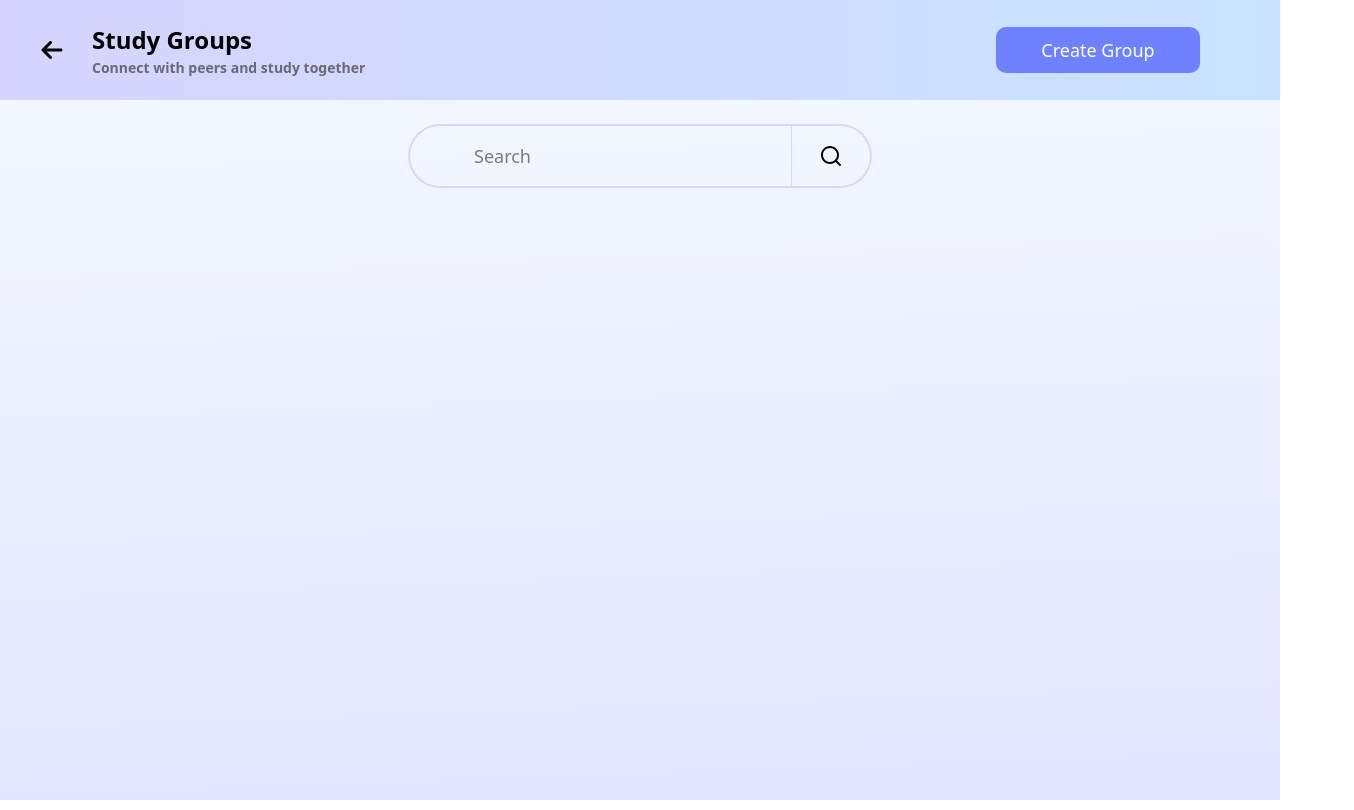
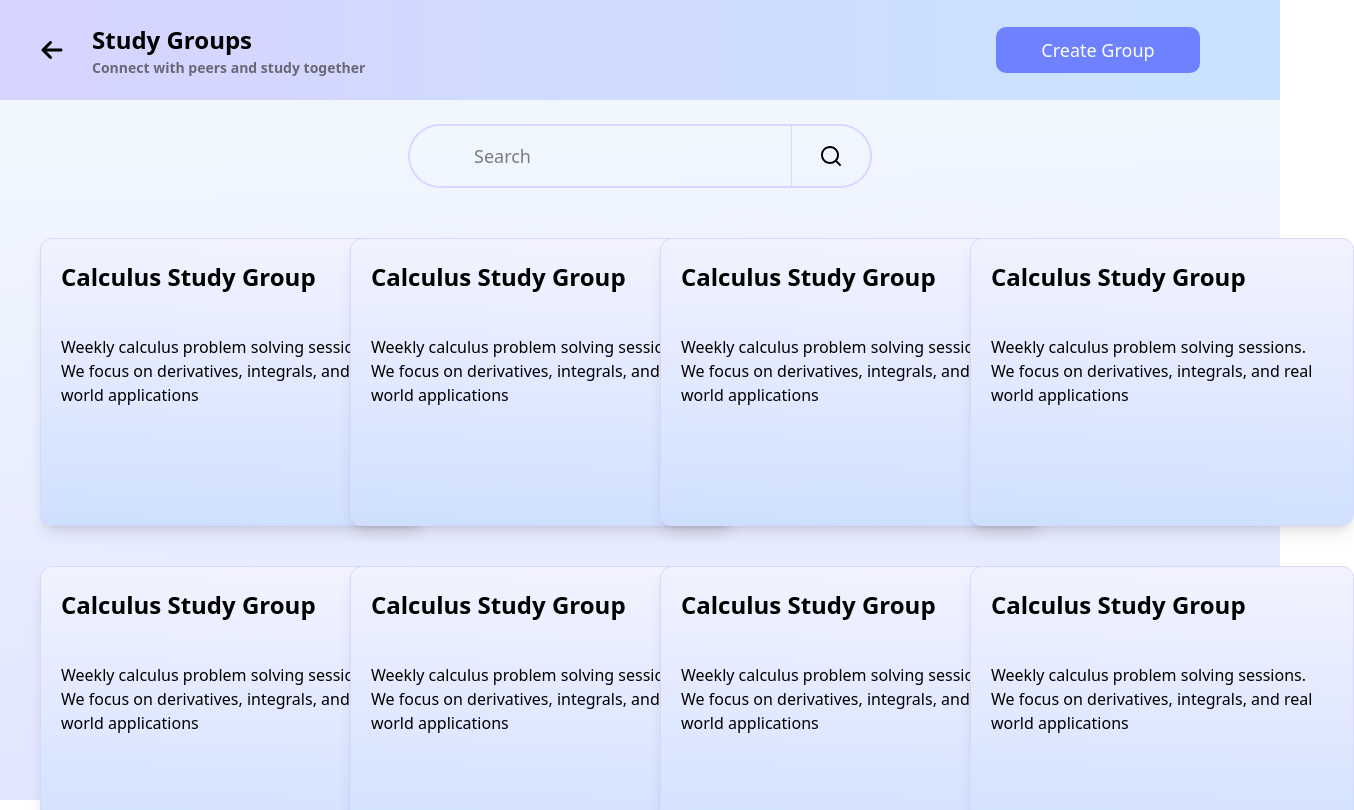
Before and after one commit to mebz2/nexus, a React (Vite) app in the folder client/: page /groups in a window 1280 px wide. Shown: the top 810 px of the page, 1354 px wide, since content can reach past the window. Built offline with nearby package versions, Linux system fonts and the light colour scheme.

Commit message:
Designed Group cards and minor changes for the cards in the homepage

```diff
--- /dev/null
+++ b/client/src/pages/Groups/GroupCard.tsx
@@ -0,0 +1,32 @@
+import { useState } from "react";
+import { IoMdArrowRoundForward } from "react-icons/io";
+
+const GroupCard = () => {
+  const [visible, setVisible] = useState<boolean>(false);
+  return (
+    <div
+      onMouseEnter={() => setVisible(true)}
+      onMouseLeave={() => setVisible(false)}
+      className={`
+      h-72 w-96 border border-border p-5 flex
+      flex-col gap-10 card-gradient rounded-xl
+      shadow-lg relative
+      hover:cursor-pointer hover:shadow-xl hover:shadow-[#4C23FF]/20
+      `}
+    >
+      <h2>Calculus Study Group</h2>
+      <p>
+        Weekly calculus problem solving sessions. We focus on derivatives,
+        integrals, and real world applications
+      </p>
+      <IoMdArrowRoundForward
+        className={`text-3xl text-[#1D158C]
+        absolute bottom-2.5 right-3.5
+        ${visible ? "visible" : "invisible"}
+        `}
+      />
+    </div>
+  );
+};
+
+export default GroupCard;
--- a/client/src/pages/Groups/Groups.tsx
+++ b/client/src/pages/Groups/Groups.tsx
@@ -1,3 +1,4 @@
+import GroupCard from "./GroupCard";
 import Navbar from "./Navbar";
 import SearchBar from "./SearchBar";
 
@@ -5,8 +6,18 @@ function Groups() {
   return (
     <div className=" content-gradient h-screen">
       <Navbar />
-      <div className="flex justify-center ">
+      <div className="flex flex-col items-center gap-2.5 ">
         <SearchBar />
+        <div className="h-full w-screen grid grid-cols-4 grid-rows-2 p-10 gap-10">
+          <GroupCard />
+          <GroupCard />
+          <GroupCard />
+          <GroupCard />
+          <GroupCard />
+          <GroupCard />
+          <GroupCard />
+          <GroupCard />
+        </div>
       </div>
     </div>
   );
--- a/client/src/pages/Groups/SearchBar.tsx
+++ b/client/src/pages/Groups/SearchBar.tsx
@@ -13,14 +13,14 @@ const SearchBar = () => {
           border-b-2 border-r
           rounded-l-4xl pl-16
           text-lg outline-none
-          ${focus == true ? "border-purple-400" : "border-border"}`}
+          ${focus == true ? "border-[#1D158C]" : "border-border"}`}
         placeholder="Search"
       />
       <button
         className={`h-16 w-20 border-r-2 border-t-2 border-b-2
             rounded-r-4xl  flex justify-center items-center hover:cursor-pointer
             outline-none
-            ${focus == true ? "border-purple-400" : "border-border"}
+            ${focus == true ? "border-[#1D158C]" : "border-border"}
             `}
       >
         <RiSearchLine className="text-2xl" />
--- a/client/src/pages/Homepage/CardContainer.tsx
+++ b/client/src/pages/Homepage/CardContainer.tsx
@@ -32,7 +32,7 @@ const CardContainer = ({ visible, setVisible }: ContainerProps) => {
           <IoMdArrowRoundForward
             id="groups-arrow"
             size={30}
-            className={`text-white absolute bottom-2.5 right-2.5
+            className={`text-[#1D158C] absolute bottom-2.5 right-2.5
             ${visible == "group" ? "visible" : "invisible"}`}
           />
         </div>
@@ -51,9 +51,8 @@ const CardContainer = ({ visible, setVisible }: ContainerProps) => {
         <BiSolidArchiveIn className="text-7xl text-[#8B68FF]" />
         <h2 className="text-[#6B6875]">Archive</h2>
         <IoMdArrowRoundForward
-          id="archive-arrow"
           size={30}
-          className={`text-white absolute bottom-2.5 right-2.5
+          className={`text-[#1D158C] absolute bottom-2.5 right-2.5
             ${visible == "archive" ? "visible" : "invisible"}`}
         />
       </div>
@@ -71,9 +70,8 @@ const CardContainer = ({ visible, setVisible }: ContainerProps) => {
         <FaCalendarCheck className="text-7xl text-[#8B68FF]" />
         <h2 className="text-[#6B6875]">Calendar</h2>
         <IoMdArrowRoundForward
-          id="archive-arrow"
           size={30}
-          className={`text-white absolute bottom-2.5 right-2.5
+          className={`text-[#1D158C] absolute bottom-2.5 right-2.5
                       ${visible == "calendar" ? "visible" : "invisible"}`}
         />
       </div>
@@ -93,7 +91,7 @@ const CardContainer = ({ visible, setVisible }: ContainerProps) => {
         <IoMdArrowRoundForward
           id="archive-arrow"
           size={30}
-          className={`text-white absolute bottom-2.5 right-2.5
+          className={`text-[#1D158C] absolute bottom-2.5 right-2.5
                                 ${visible == "inbox" ? "visible" : "invisible"}`}
         />
       </div>
--- a/client/src/pages/Homepage/Homepage.tsx
+++ b/client/src/pages/Homepage/Homepage.tsx
@@ -8,7 +8,7 @@ export default function Homepage() {
     "group" | "archive" | "calendar" | "inbox" | null
   >(null);
   return (
-    <div className="content-gradient h-screen">
+    <div className="content-gradient h-full">
       {/*nav bar*/}
       <Navbar />
       <div className="flex flex-col  p-20 items-center ">
```
